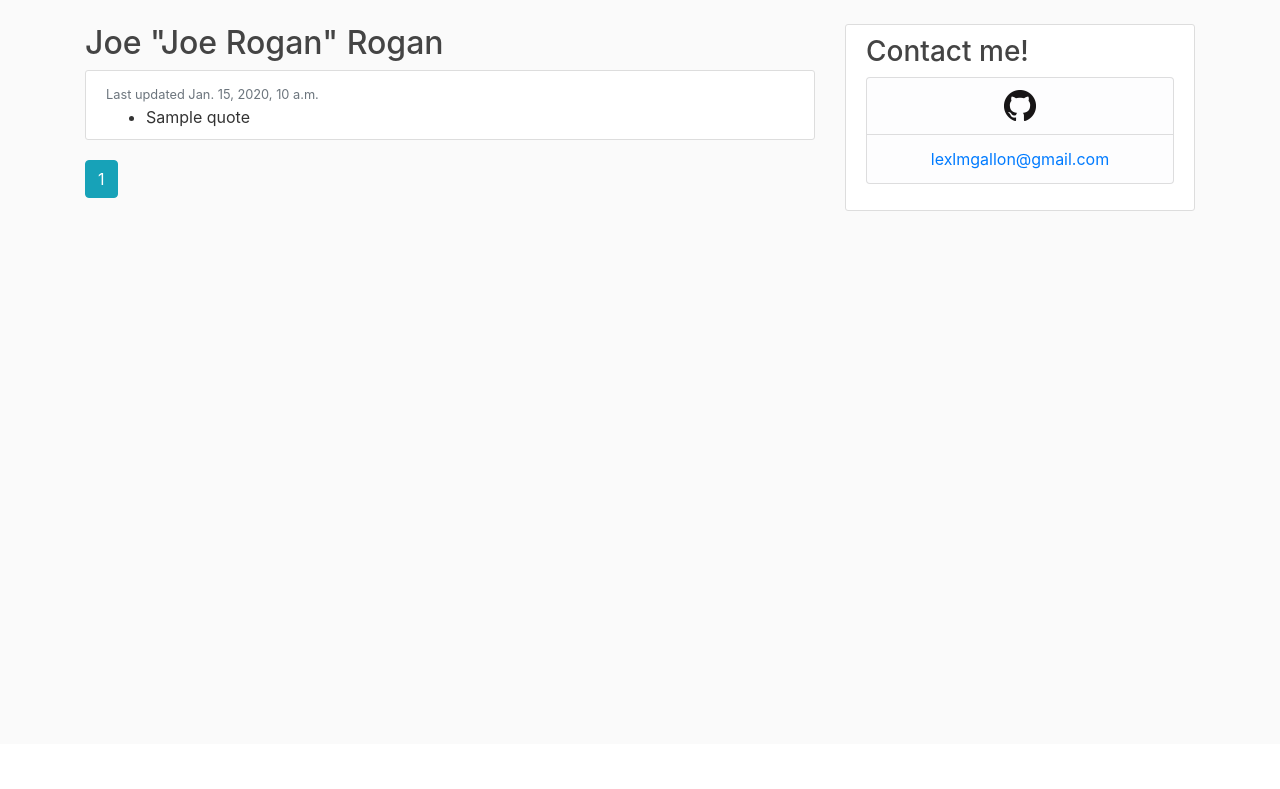
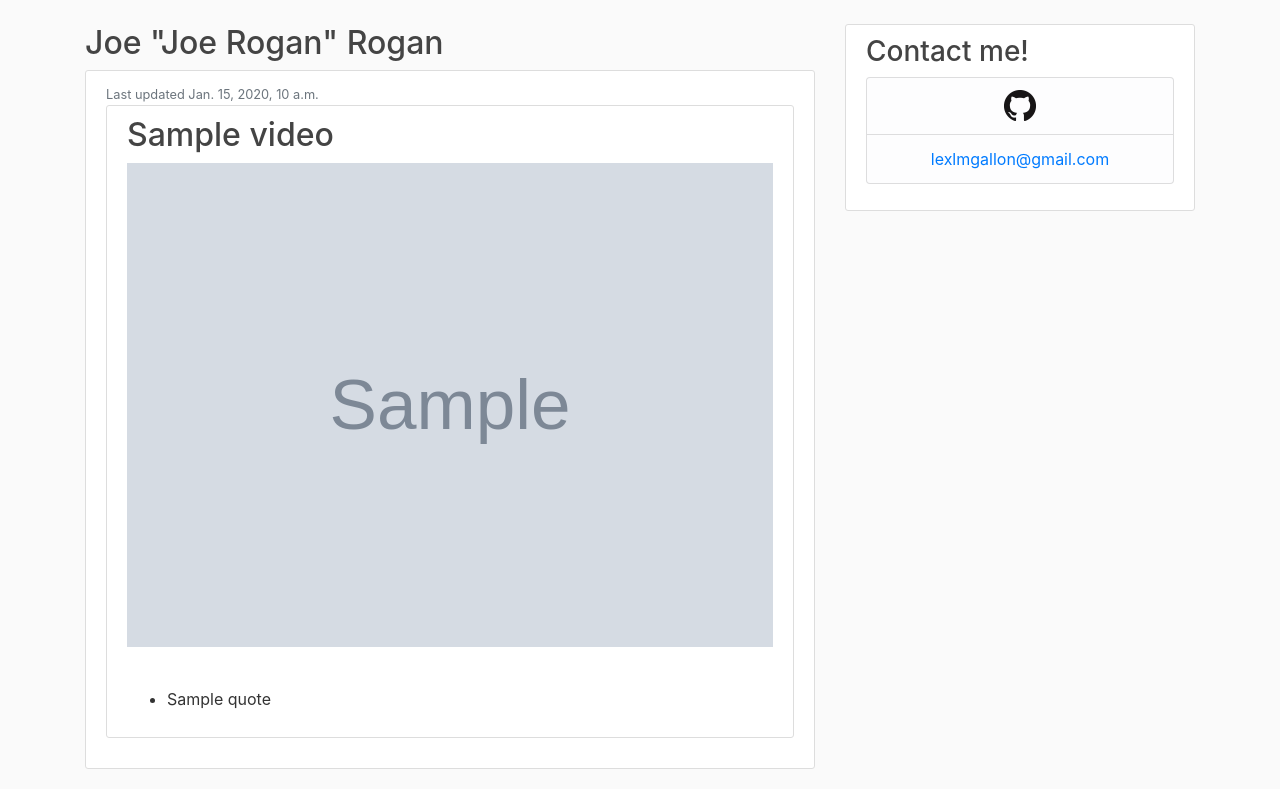
Before and after one commit to byebrid/byebrid_site, a Django app: template django_project/joe_rogan/templates/joe_rogan/home.html in a window 1280 px wide. Shown: the part 56-845 px from the top of the page. Before the commit the page ends 267 px from the top, so only its background shows below. Run offline with Django 3.2, Linux system fonts and the light colour scheme; the template is opened without the code that fills it: most values are stand-ins (such as "Sample title", 1, 10 or a date in 2020); grey boxes marked "Sample" are stand-in pictures; some libraries are stand-ins or nearby versions.

Commit message:
Improve visuals of Joe Rogan app, use json now
- Improve visuals of Joe Rogan app. Also, decided I should make a model
  for the video 'articles' for very easy pagination. Just commit this
  because it works.
- Redo how we handle video objects since we now load from json file, not
  csv.

```diff
--- a/django_project/joe_rogan/templates/joe_rogan/home.html
+++ b/django_project/joe_rogan/templates/joe_rogan/home.html
@@ -3,33 +3,20 @@
   <h2>Joe "Joe Rogan" Rogan</h2>
   <div class="content-section">
     <small class="text-muted">Last updated {{ last_updated }}</small>
-    <ul>
-      {% for quote in page_obj %}
-        <li>{{ quote }}</li>
+      {% for title, video in videos.items %}
+        <article class="media content-section">
+          <div class="media-body">
+            <h2><a class="article-title" href="{{ video.url }}">{{ title }}</a></h2>
+            <img src="{{ video.thumbnail.url }}" alt="Youtube video thumbnail" style="width:100%;">
+            <p class="article-content">
+              <ul>
+              {% for quote in video.quotes %}
+                <li>{{ quote|safe }}</li>
+              {% endfor %}
+              </ul>
+            </p>
+          </div>
+        </article>
       {% endfor %}
-    </ul>
   </div>
-
-  {% if page_obj.has_previous %}
-    <a class="btn btn-outline-info mb-4" href="?page=1">First</a>
-    {% if page_obj.number != 2 %}
-      <a class="btn btn-outline-info mb-4" href="?page={{ page_obj.previous_page_number }}">Previous</a>
-    {% endif %}
-  {% endif %}
-
-  {% for num in page_obj.paginator.page_range %}
-    {% if page_obj.number == num %}
-      <a class="btn btn-info mb-4" href="?page={{ num }}">{{ num }}</a>
-    {% elif num > page_obj.number|add:'-3' and num < page_obj.number|add:'3'%}
-      <a class="btn btn-outline-info mb-4" href="?page={{ num }}">{{ num }}</a>
-    {% endif %}
-  {% endfor %}
-
-  {% if page_obj.has_next %}
-    {% if page_obj.next_page_number != page_obj.paginator.num_pages %}
-      <a class="btn btn-outline-info mb-4" href="?page={{ page_obj.next_page_number }}">Next</a>
-    {% endif %}
-    <a class="btn btn-outline-info mb-4" href="?page={{ page_obj.paginator.num_pages }}">Last</a>
-  {% endif %}
-
 {% endblock %}
```
Also changed, not shown: django_project/joe_rogan/views.py (+17 -7 lines).
